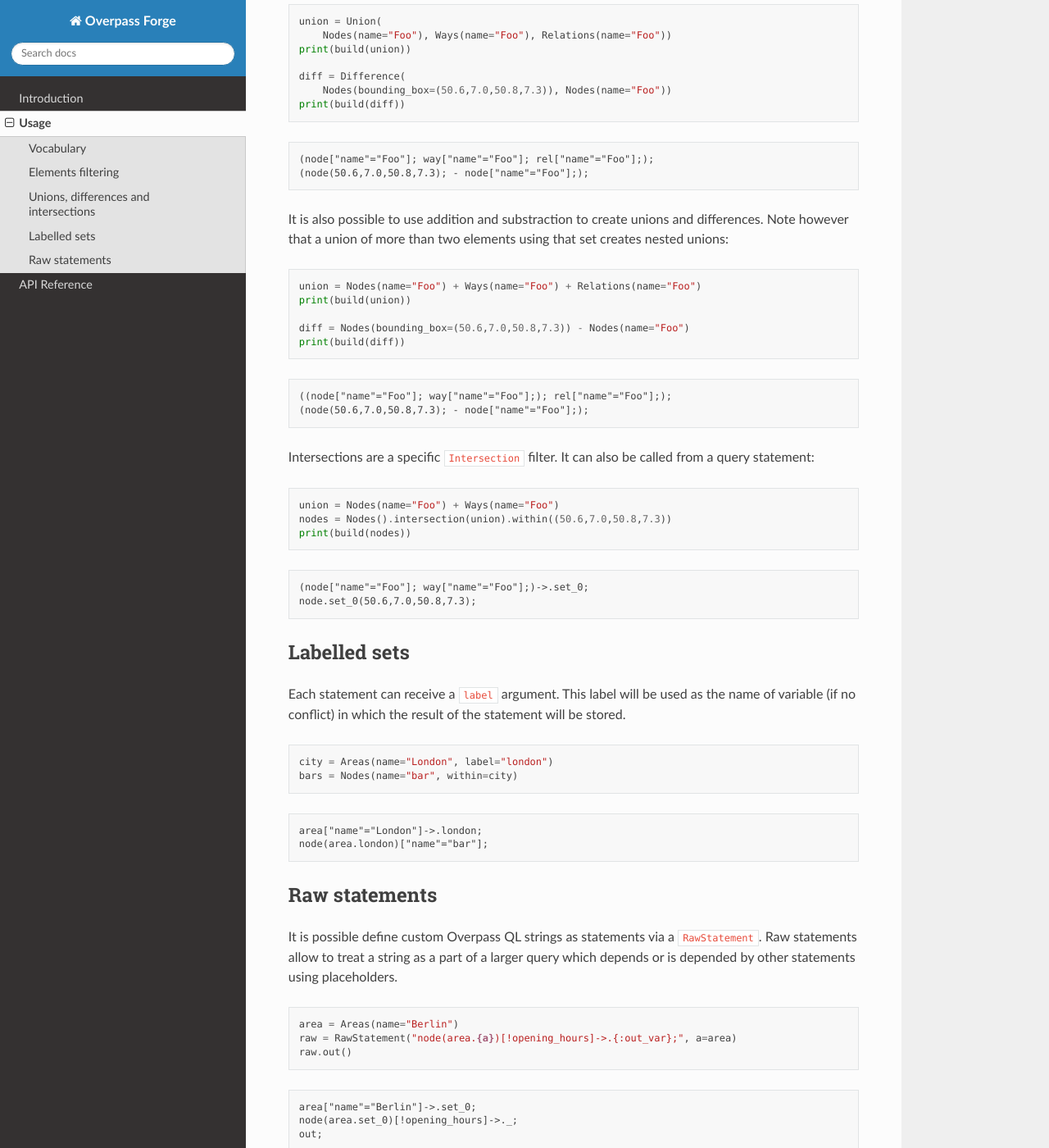
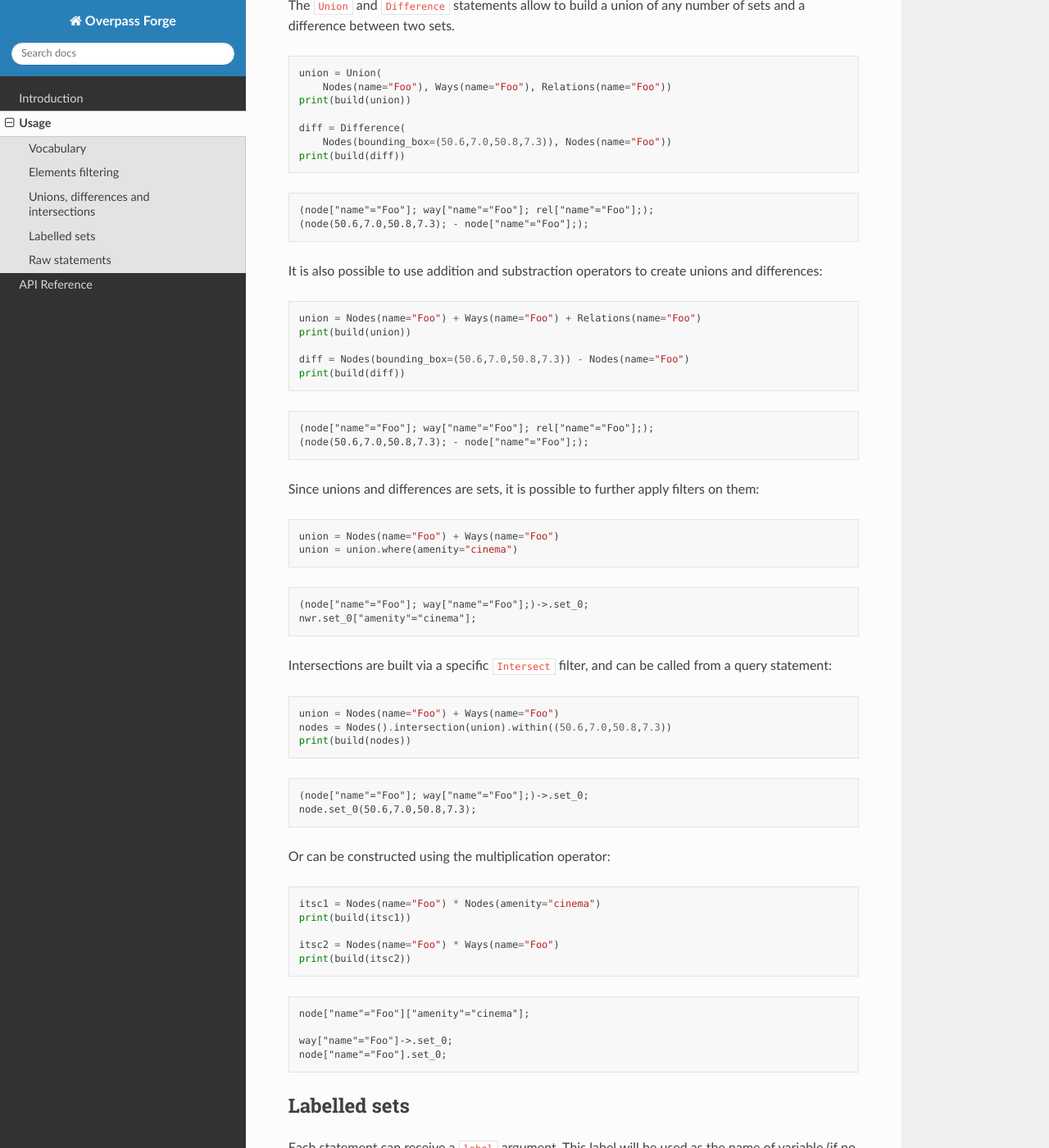
Before and after one commit to Krafpy/Overpass-Forge, a Sphinx documentation site: the page built from docs/source/usage.rst, in a window 1280 px wide and 1400 px high, scrolled down 1845 px. Shown: the whole window at 82% size. Built offline with Sphinx 7.4.7 and the Read the Docs theme 2.0.0, drawn with Linux system fonts in a browser that asks for light colours; some of the changed text lies outside the part shown.

Commit message:
Updated documentation

```diff
--- a/docs/source/introduction.rst
+++ b/docs/source/introduction.rst
@@ -5,7 +5,7 @@
 for the `OpenStreetMap's Overpass API <https://wiki.openstreetmap.org/wiki/Overpass_API>`_
 in Python. It offers object-oriented mappings to
 `Overpass QL <https://wiki.openstreetmap.org/wiki/Overpass_API/Overpass_QL>`_
-statements and features to represent queries, which are then compiled
+statements and sets to represent queries, which are then compiled
 into the corresponding Overpass QL string.
 
 
--- a/docs/source/usage.rst
+++ b/docs/source/usage.rst
@@ -7,25 +7,20 @@
 Vocabulary
 ----------
 
-The Overpass API works by selecting elements from the OSM database and organising them into *sets*,
+The Overpass API works by selecting *elements* from the OSM database and organising them into *sets*,
 on which further filtering and combinations can be done. A *statement* is a partcular
-operation which collects, filters or combines data and stores the result in a set.
+operation which collects, filters or combines statements or sets or apply operations
+on sets.
 
-In the following, we use the terms *statements* and *sets* interchangeably. The first
-being used more when referring to the *operation* itself, while the second when referring to
-the result of that operation.
-
-Statements are separated in two categories: *query statements* and *block statements*.
-Query statements collect and filter data from the database while block statements combine
-sets. Block statements inherit from the ``BlockStatement`` base class while query statements
-inherit from the ``QueryStatement`` base class. The latter implements specific filtering
-methods.
+Statements may or may not return a set and are represented by the generic ``Statement`` class.
+The ``Set`` class represents a query statement that returns a set, and can be treated as the
+resulting set of the statement.
 
 
 Elements filtering
 ------------------
 
-Query nodes, ways relations and areas with specific filters:
+Query nodes, ways, relations and areas with specific filters:
 
 .. code-block:: python
 
@@ -87,6 +82,16 @@
 
 Available filters are listed in the :ref:`API Reference <api-reference-filters>`.
 
+To query any elements (nodes, ways and relations), use the base ``Elements`` class:
+
+.. code-block:: python
+
+    elements = Elements(name="Foo")
+
+.. code-block:: text
+
+    nwr["name"="Foo"];
+
 
 Unions, differences and intersections
 -------------------------------------
@@ -109,9 +114,7 @@
     (node["name"="Foo"]; way["name"="Foo"]; rel["name"="Foo"];);
     (node(50.6,7.0,50.8,7.3); - node["name"="Foo"];);
 
-It is also possible to use addition and substraction to create unions and differences.
-Note however that a union of more than two elements using that set creates nested
-unions:
+It is also possible to use addition and substraction operators to create unions and differences:
 
 .. code-block:: python
 
@@ -123,10 +126,22 @@
 
 .. code-block:: text
 
-    ((node["name"="Foo"]; way["name"="Foo"];); rel["name"="Foo"];);
+    (node["name"="Foo"]; way["name"="Foo"]; rel["name"="Foo"];);
     (node(50.6,7.0,50.8,7.3); - node["name"="Foo"];);
 
-Intersections are a specific ``Intersection`` filter. It can also be called from a query
+Since unions and differences are sets, it is possible to further apply filters on them:
+
+.. code-block:: python
+
+    union = Nodes(name="Foo") + Ways(name="Foo")
+    union = union.where(amenity="cinema")
+
+.. code-block:: text
+
+    (node["name"="Foo"]; way["name"="Foo"];)->.set_0;
+    nwr.set_0["amenity"="cinema"];
+
+Intersections are built via a specific ``Intersect`` filter, and can be called from a query
 statement:
 
 .. code-block:: python
@@ -140,12 +155,29 @@
     (node["name"="Foo"]; way["name"="Foo"];)->.set_0;
     node.set_0(50.6,7.0,50.8,7.3);
 
+Or can be constructed using the multiplication operator:
+
+.. code-block:: python
+
+    itsc1 = Nodes(name="Foo") * Nodes(amenity="cinema")
+    print(build(itsc1))
+
+    itsc2 = Nodes(name="Foo") * Ways(name="Foo")
+    print(build(itsc2))
+
+.. code-block:: text
+
+    node["name"="Foo"]["amenity"="cinema"];
+
+    way["name"="Foo"]->.set_0;
+    node["name"="Foo"].set_0;
 
 Labelled sets
 -------------
 
 Each statement can receive a ``label`` argument. This label will be used as the name of
-variable (if no conflict) in which the result of the statement will be stored.
+variable (if no conflict) in which the result set of the statement (if any *and* required
+at compile time) will be stored.
 
 .. code-block:: python
 
@@ -176,3 +208,6 @@
     area["name"="Berlin"]->.set_0;
     node(area.set_0)[!opening_hours]->._;
     out;
+
+The ``{:out_var}`` placheolders is a special placheolder indicating where to insert
+the name of the output variable of this statement (if it needs one).
```
